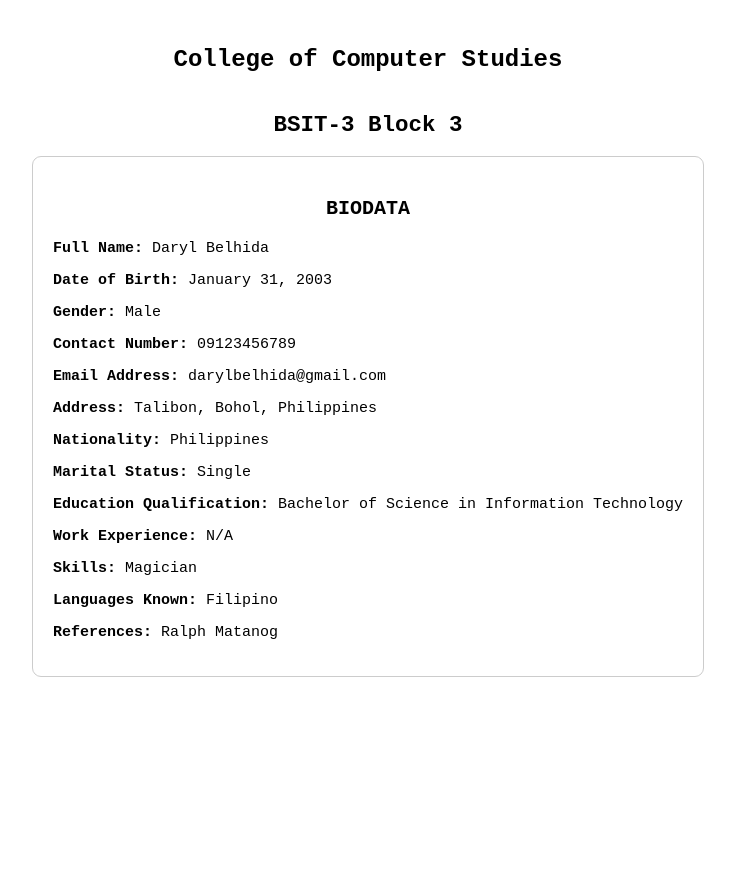
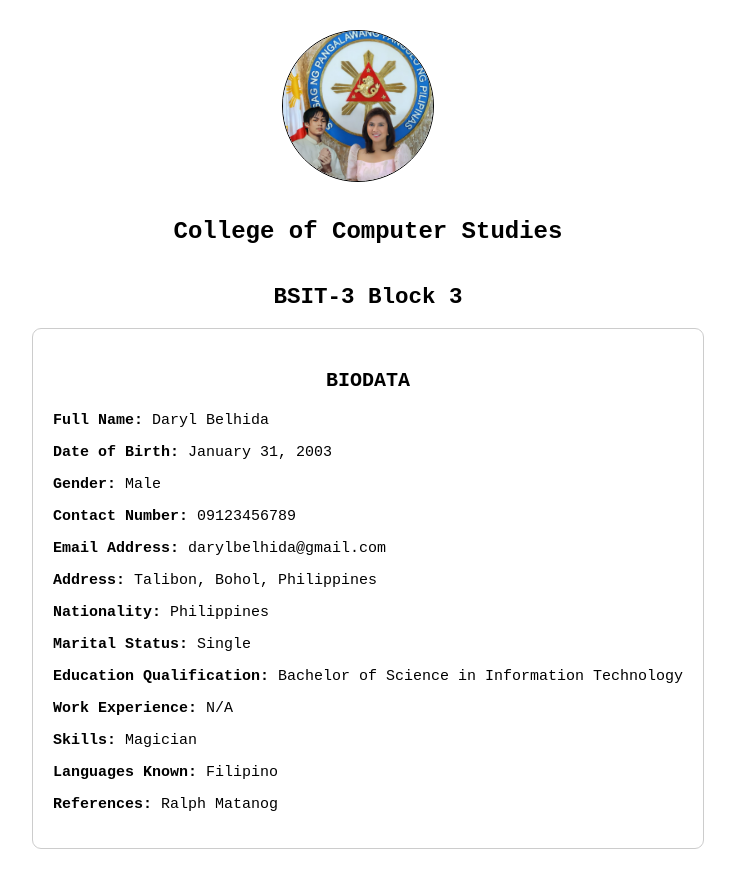
Before and after one commit to Incognitomode669/B3_05_Belhida, a plain HTML site: page index.html in a window 1280 px wide. Shown: the whole page, without its empty margins (272-1007 px from the left). Before the commit the page ends 800 px from the top, so only its background shows below. Drawn offline with Linux system fonts and the light colour scheme.

Commit message:
Add Profile Picture

```diff
--- a/index.html
+++ b/index.html
@@ -14,7 +14,9 @@
     <div class="container">
 
 
-
+    <div class="profile-picture">
+        <img src="president.jpg" alt="Daryl Belhida">
+    </div>
 
       <h1>College of Computer Studies</h1>
       <h2>BSIT-3 Block 3</h2>
--- a/style.css
+++ b/style.css
@@ -12,7 +12,21 @@ body {
 
 }
 
+.profile-picture {
+    width: 150px;
+    height: 150px;
+    border-radius:50%;
+    border: 1.7px solid #000000;
+    margin-right: 20px;
+    margin-bottom: 20px;
+    overflow: hidden;
+}
 
+.profile-picture img {
+    width: 100%;
+    height: 100%;
+    object-fit: cover;
+}
 
 h1 {
     font-size: 24px;
```
Also changed, not shown: president.jpg (added).
